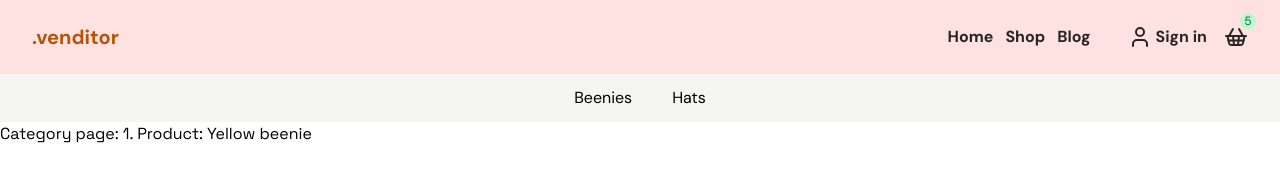
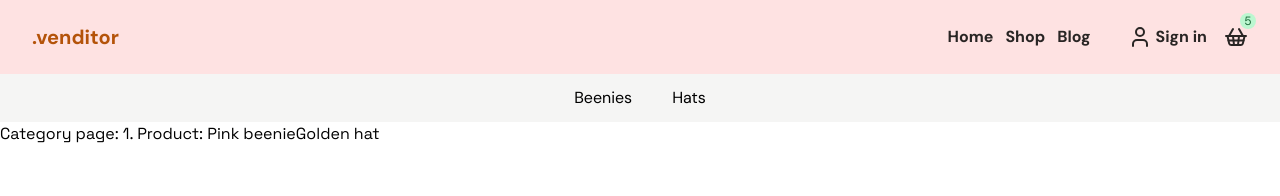
Before and after one commit to iohan/venditor, a Next.js app: page /shop/category/1 in a window 1280 px wide. Shown: the top 196 px of the page. Built offline with nearby package versions, Linux system fonts and the light colour scheme.

Commit message:
Generic useLoad function

```diff
--- /dev/null
+++ b/src/app/api/products/dummy.ts
@@ -0,0 +1,16 @@
+import { Product } from "./types";
+
+export const products: Product[] = [
+  {
+    id: 1,
+    title: "Pink beenie",
+    slug: "pink-beenie",
+    price: 45,
+  },
+  {
+    id: 2,
+    title: "Golden hat",
+    slug: "golden-hat",
+    price: 67,
+  },
+];
--- /dev/null
+++ b/src/app/api/products/route.ts
@@ -0,0 +1,6 @@
+import { NextResponse } from "next/server";
+import { products } from "./dummy";
+
+export async function POST() {
+  return NextResponse.json(products);
+}
--- /dev/null
+++ b/src/app/api/products/types.ts
@@ -0,0 +1,6 @@
+export interface Product {
+  id: Readonly<number>;
+  title: string;
+  slug: string;
+  price: number;
+}
--- a/src/app/shop/category/[category]/page.tsx
+++ b/src/app/shop/category/[category]/page.tsx
@@ -1,10 +1,31 @@
+"use client";
+
+import { Product } from "@/app/api/products/types";
+import useLoad from "@/hooks/useLoad";
 import Link from "next/link";
 
 export default function Category({ params }: { params: { category: string } }) {
+  const {
+    data: products,
+    loading,
+    error,
+  } = useLoad<Product[], { id: number }>({
+    url: "http://localhost:3000/api/products",
+  });
+
+  if (loading) return <p>Loading...</p>;
+  if (error) return <p>Error: {error.message}</p>;
+
   return (
-    <>
+    <div className="container">
       Category page: {params.category}. Product:{" "}
-      <Link href="/shop/product/yellow-beenie">Yellow beenie</Link>
-    </>
+      {products?.map((product) => {
+        return (
+          <Link key={product.id} href={`/shop/product/${product.slug}`}>
+            {product.title}
+          </Link>
+        );
+      })}
+    </div>
   );
 }
--- /dev/null
+++ b/src/hooks/useLoad.ts
@@ -0,0 +1,55 @@
+import { useEffect, useState } from "react";
+
+interface UseLoadOptions<TResponse, TBody> {
+  url: string;
+  body?: TBody;
+  onSuccess?: (data: TResponse) => void;
+  onError?: (error: Error) => void;
+}
+
+const useLoad = <TResponse, TBody = unknown>(
+  options: UseLoadOptions<TResponse, TBody>,
+) => {
+  const { url, body, onSuccess, onError } = options;
+  const [data, setData] = useState<TResponse | null>(null);
+  const [loading, setLoading] = useState<boolean>(true);
+  const [error, setError] = useState<Error | null>(null);
+
+  useEffect(() => {
+    const fetchData = async () => {
+      try {
+        setLoading(true);
+        const response = await fetch(url, {
+          method: "POST",
+          headers: { "Content-Type": "application/json" },
+          body: JSON.stringify(body),
+        });
+
+        if (!response.ok) {
+          throw new Error(`Error: ${response.statusText}`);
+        }
+
+        const result: TResponse = await response.json();
+        setData(result);
+        if (onSuccess) {
+          onSuccess(result);
+        }
+      } catch (e) {
+        const fetchError =
+          e instanceof Error ? e : new Error("Unknown error occurred");
+        setError(fetchError);
+        if (onError) {
+          onError(fetchError);
+        }
+      } finally {
+        setLoading(false);
+      }
+    };
+
+    fetchData();
+  }, [body, onError, onSuccess, url]);
+
+  return { data, loading, error };
+};
+
+export default useLoad;
--- a/tailwind.config.ts
+++ b/tailwind.config.ts
@@ -7,6 +7,9 @@ const config: Config = {
     "./src/app/**/*.{js,ts,jsx,tsx,mdx}",
   ],
   theme: {
+    container: {
+      center: true,
+    },
     extend: {
       colors: {
         background: "var(--background)",
```
